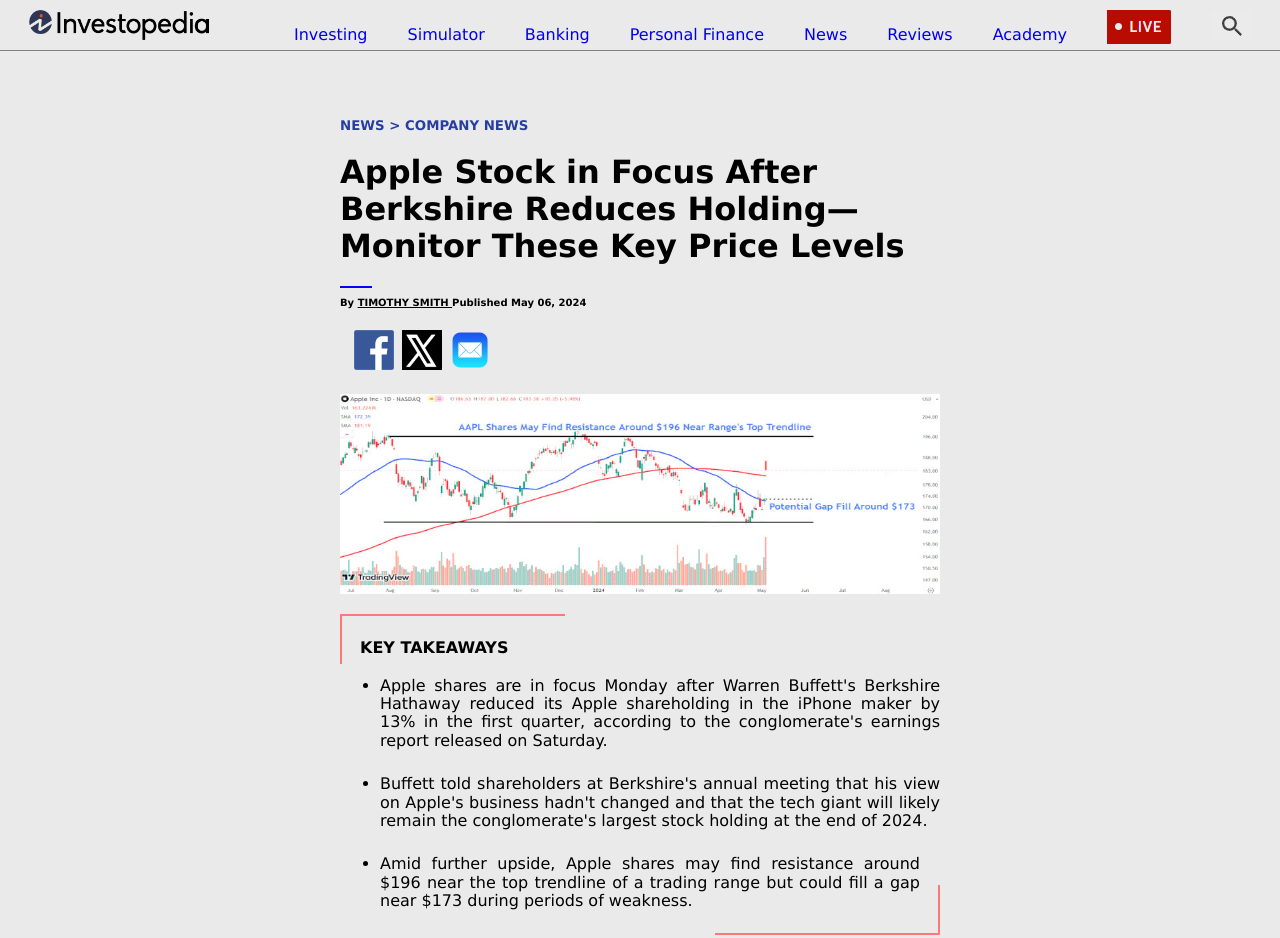
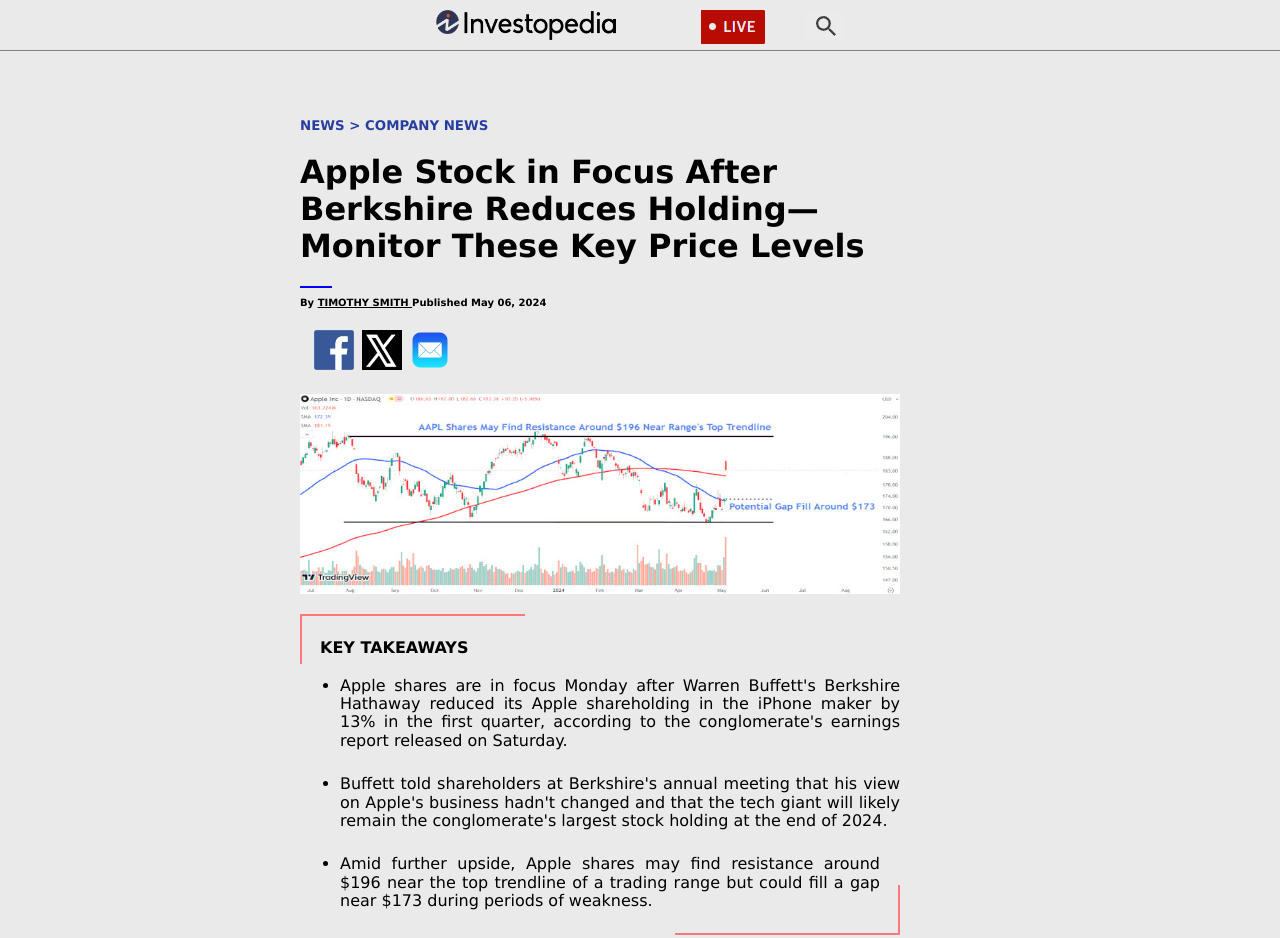
Before and after one commit to CalvoSantiago2am/DAW, a plain HTML site: page Index.html in a window 1280 px wide. Shown: the top 938 px of the page. Drawn offline with Linux system fonts and the light colour scheme.

Commit message:
Hice que el menu superior se achique para no hacerce de dos renglones y que si el ancho lo prmite que el main este un poco para la izquierda

```diff
--- a/Index.html
+++ b/Index.html
@@ -21,8 +21,8 @@
         <header>
 
             <nav class="Nav1" style="z-index: 0;">
-                <ul>
-                    <li> <a href="#"><img src="Images\2560px-Investopedia_Logo.svg.png" alt="Logo" width="180" height="30" class="logo"></a></li>
+                <ul id="MenuTop1">
+                    <li><a href="#"><img src="Images\2560px-Investopedia_Logo.svg.png" alt="Logo" width="180" height="30" class="logo"></a></li>
                     <li><a href="#">Investing</a></li>
                     <li><a href="#">Simulator</a></li>
                     <li><a href="#">Banking</a></li>
@@ -30,6 +30,11 @@
                     <li><a href="#">News</a></li>
                     <li><a href="#">Reviews</a></li>
                     <li><a href="#">Academy</a></li>
+                    <li><a href="#"><img src="Images\Live.png" alt="Logo"></a></li>
+                    <li><a href="#"><img src="Images\Lupa.png" alt="Logo"></a></li>
+                </ul>
+                <ul id="MenuTop2">
+                    <li><a href="#"><img src="Images\2560px-Investopedia_Logo.svg.png" alt="Logo" width="180" height="30" class="logo"></a></li>
                     <li><a href="#"><img src="Images\Live.png" alt="Logo"></a></li>
                     <li><a href="#"><img src="Images\Lupa.png" alt="Logo"></a></li>
                 </ul>
--- a/Styles.css
+++ b/Styles.css
@@ -28,7 +28,7 @@ body{
     z-index:-99 ;
   }
 
-  .Nav1 li {
+  .Nav1 ul li {
     display: flex;
     justify-content: center;
     float: left;
@@ -36,7 +36,7 @@ body{
 
   }
 
-  .Nav1 li a:link {
+  .Nav1 ul li a:link {
 
     font-family: Verdana, Arial, Helvetica;
     text-decoration: none;
@@ -45,7 +45,7 @@ body{
     text-align: center;
     padding: 10px 20px;
   }
-  .Nav1 li a:visited {
+  .Nav1 ul li a:visited {
 
     font-family: Verdana, Arial, Helvetica;
     text-decoration: none;
@@ -68,10 +68,10 @@ body{
 main{
     font-family: Verdana, Arial, Helvetica;
     padding:auto;
-    margin:auto;
+    margin: auto;
     text-align:center ;
     text-align:justify;
-    align-items: center ;
+    align-items: left ;
     width: 600px;
 }
 main p{
@@ -222,3 +222,24 @@ footer img{
     height:100%
 
 }
+
+@media screen and (max-width:1300px) {
+  #MenuTop1{
+    display: none;
+  }
+
+}
+
+@media screen and (min-width:1200px) {
+  main{
+    margin-left: 300px;
+  }
+
+}
+
+
+@media screen and (min-width: 1300px){
+  #MenuTop2{
+    display: none;
+  }
+}
```
